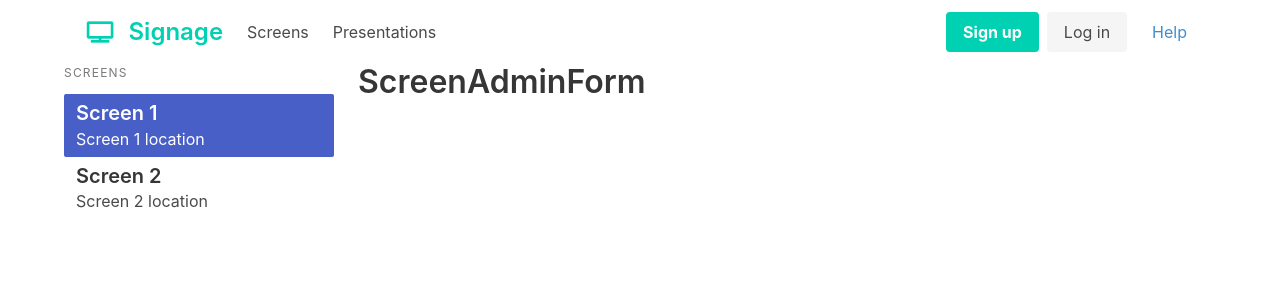
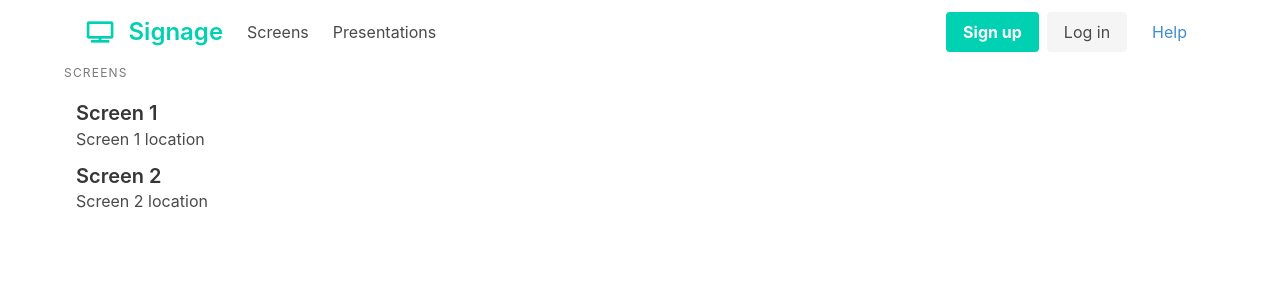
Before and after one commit to bshawn/pi-screen-admin, a React (Create React App) app: page /screens in a window 1280 px wide. Shown: the top 300 px of the page. Built offline with nearby package versions, Linux system fonts and the light colour scheme.

Commit message:
Implement subroutes for screen navigation

```diff
--- /dev/null
+++ b/src/route-components/Screens/Screen.js
@@ -0,0 +1,20 @@
+import React, { Component } from 'react';
+
+class Screen extends Component {
+  constructor(props) {
+    super(props);
+  }
+
+  render() {
+    const { match } = this.props;
+
+    return (
+      <div className="content">
+        <h1 className="title">Screen</h1>
+        <h2 className="subtitle">{match.params.id}</h2>
+      </div>
+    );
+  }
+}
+
+export default Screen;
--- a/src/route-components/Screens/ScreenAdminForm.js
+++ /dev/null
@@ -1,13 +0,0 @@
-import React, { Component } from 'react';
-
-class ScreenAdminForm extends Component {
-  render() {
-    return (
-      <div className="content">
-        <h1 className="title">ScreenAdminForm</h1>
-      </div>
-    );
-  }
-}
-
-export default ScreenAdminForm;
--- a/src/route-components/Screens/ScreenList.js
+++ b/src/route-components/Screens/ScreenList.js
@@ -1,12 +1,10 @@
 import React, { Component } from 'react';
-import './ScreenListItem';
-import ScreenListItem from './ScreenListItem';
+import { Link } from 'react-router-dom';
 
 class ScreenList extends Component {
   constructor(props) {
     super(props);
     this.state = {
-      activeScreenId: '00000000-0000-0000-0000-000000000000',
       screens: [
         {
           id: '00000000-0000-0000-0000-000000000000',
@@ -31,27 +29,29 @@ class ScreenList extends Component {
 
         <ul className="menu-list">
 
-          {this.state.screens.map((screen) =>
-            <ScreenListItem
-              key={screen.id}
-              id={screen.id}
-              name={screen.name}
-              location={screen.location}
-              isActive={screen.id === this.state.activeScreenId}
-              onClick={this.screenClicked} />
-          )}
+          {this.state.screens.map((screen) => {
+            const { match, location } = this.props;
+            const targetRoutePath = `${match.url}/${screen.id}`;
+            const isActive = targetRoutePath === location.pathname;
+
+            return (
+              <li key={screen.id}>
+                <Link to={targetRoutePath} className={isActive ? "is-active" : ""}>
+                  <h1 className="title is-5">
+                    {screen.name}
+                  </h1>
+                  <h2 className="subtitle is-6">
+                    {screen.location}
+                  </h2>
+                </Link>
+              </li>
+            );
+          })}
 
         </ul>
       </aside>
     );
   }
-
-  screenClicked = (screenId) => {
-    this.setState({
-      activeScreenId: screenId
-    });
-    this.props.onSelection(screenId);
-  }
 }
 
 export default ScreenList;
--- a/src/route-components/Screens/ScreenListItem.js
+++ /dev/null
@@ -1,25 +0,0 @@
-import React, { Component } from 'react';
-
-class ScreenListItem extends Component {
-  render() {
-    return (
-      <li>
-        <a className={this.props.isActive ? "is-active" : ""}
-          onClick={this.onClick}>
-          <h1 className="title is-5">
-            {this.props.name}
-          </h1>
-          <h2 className="subtitle is-6">
-            {this.props.location}
-          </h2>
-        </a>
-      </li>
-    );
-  }
-
-  onClick = () => {
-    this.props.onClick(this.props.id);
-  }
-}
-
-export default ScreenListItem;
--- a/src/route-components/Screens/index.js
+++ b/src/route-components/Screens/index.js
@@ -1,7 +1,8 @@
 import React, { Component } from 'react';
 import './screens.css';
 import ScreenList from './ScreenList';
-import ScreenAdminForm from './ScreenAdminForm';
+import ScreenAdminForm from './Screen';
+import { Route } from 'react-router-dom';
 
 class Screens extends Component {
   constructor(props) {
@@ -12,26 +13,22 @@ class Screens extends Component {
   }
 
   render() {
+    const { match, location } = this.props;
+
     return (
       <div className="columns">
         <div className="column is-3 is-hidden-mobile">
-          <ScreenList screenId={this.state.selectedScreenId} onSelection={this.screenIdChanged} />
+          <ScreenList match={match} location={location} />
         </div>
         <div className="column is-hidden-mobile">
-          <ScreenAdminForm screenId={this.state.selectedScreenId} />
+          <Route path={`${match.path}/:id`} component={ScreenAdminForm} />
         </div>
         <div className="column is-hidden-tablet">
-          <ScreenList screenId={this.state.selectedScreenId} onSelection={this.screenIdChanged} />
+          <ScreenList match={match} location={location} />
         </div>
       </div>
     );
   }
-
-  screenIdChanged = (newScreenId) => {
-    this.setState({
-      selectedScreenId: newScreenId
-    });
-  }
 }
 
 export default Screens;
```
